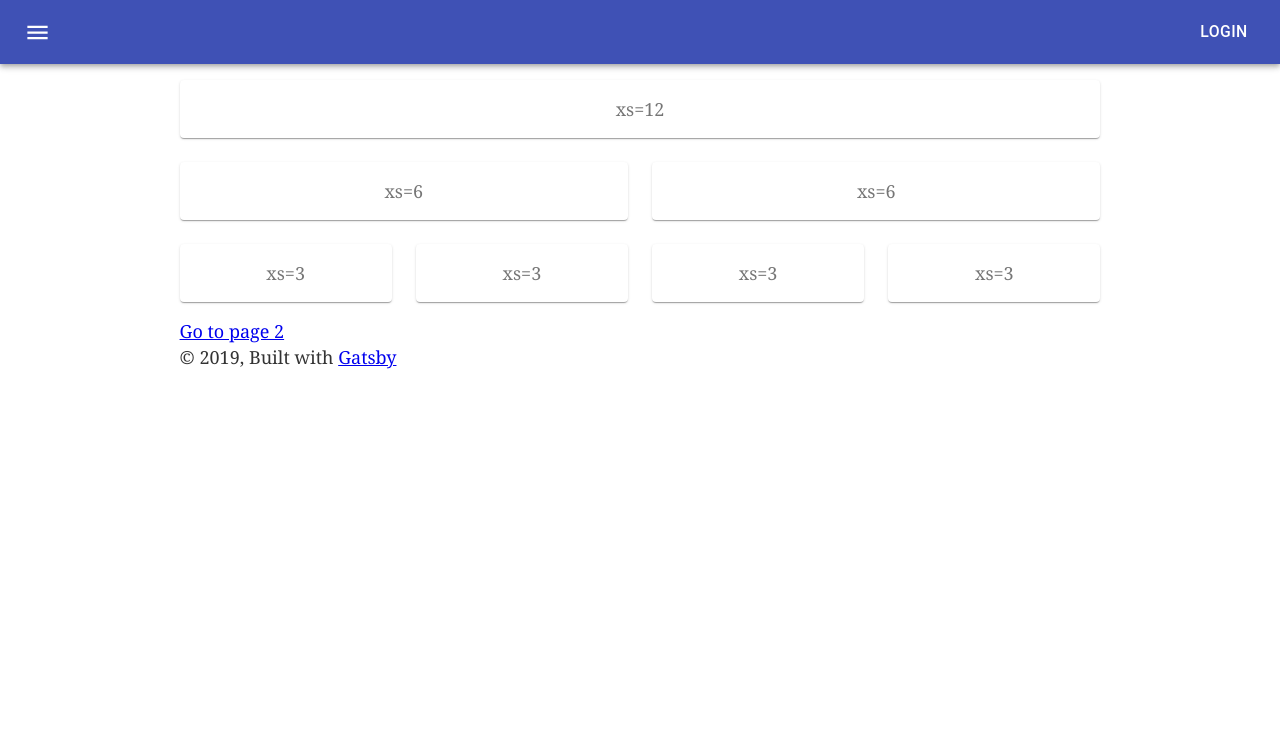
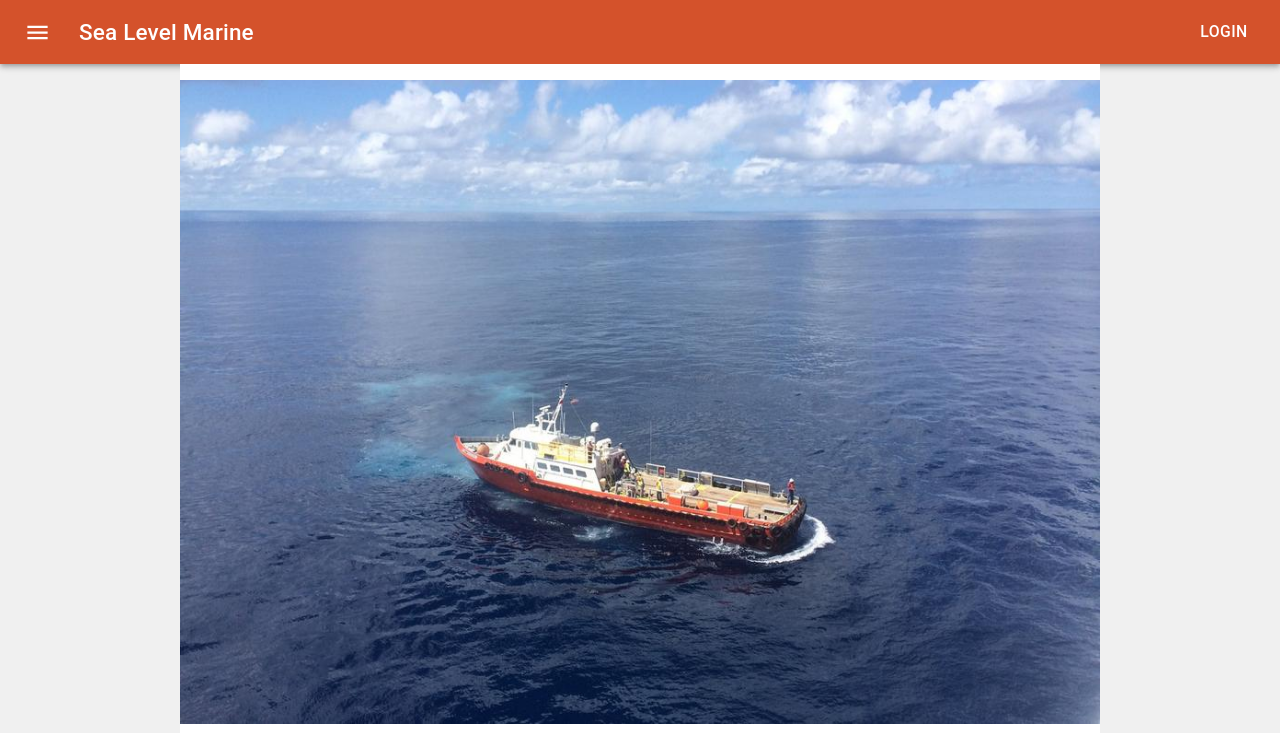
Before and after one commit to joshakeman/underwater-services, a Gatsby site in the folder website/: page / in a window 1280 px wide. Shown: the top 733 px of the page. Built offline with nearby package versions, Linux system fonts and the light colour scheme; Gatsby itself is replaced by a stand-in of ours.

Commit message:
added jumbo image to sealevel home page

```diff
--- a/website/src/components/header.js
+++ b/website/src/components/header.js
@@ -11,6 +11,9 @@ const useStyles = makeStyles(theme => ({
   root: {
     flexGrow: 1,
   },
+  appBar: {
+    backgroundColor: '#d4522b'
+  },
   menuButton: {
     marginRight: theme.spacing(2),
   },
@@ -19,18 +22,18 @@ const useStyles = makeStyles(theme => ({
   },
 }));
 
-export default function ButtonAppBar( {sitetitle}) {
+export default function ButtonAppBar( {siteTitle}) {
   const classes = useStyles();
 
   return (
     <div className={classes.root}>
-      <AppBar position="static">
+      <AppBar position="static" className={classes.appBar} >
         <Toolbar>
           <IconButton edge="start" className={classes.menuButton} color="inherit" aria-label="menu">
             <MenuIcon />
           </IconButton>
           <Typography variant="h6" className={classes.title}>
-            {sitetitle}
+            {siteTitle}
           </Typography>
           <Button color="inherit">Login</Button>
         </Toolbar>
--- a/website/src/components/layout.css
+++ b/website/src/components/layout.css
@@ -200,6 +200,7 @@ html {
 }
 body {
   color: hsla(0, 0%, 0%, 0.8);
+  background-color: rgb(240,240,240);
   font-family: georgia, serif;
   font-weight: normal;
   word-wrap: break-word;
--- a/website/src/pages/index.js
+++ b/website/src/pages/index.js
@@ -1,5 +1,5 @@
 import React from "react"
-import { Link } from "gatsby"
+import { Link, graphql } from "gatsby"
 
 //Material UI imports
 import { makeStyles } from '@material-ui/core/styles';
@@ -7,13 +7,14 @@ import Paper from '@material-ui/core/Paper';
 import Grid from '@material-ui/core/Grid';
 
 import Layout from "../components/layout"
-import Image from "../components/image"
+import Img from "gatsby-image"
 import SEO from "../components/seo"
 
 const useStyles = makeStyles(theme => ({
   root: {
     flexGrow: 1,
-    padding: theme.spacing(2, 0)
+    padding: theme.spacing(2, 0),
+    backgroundColor: 'white'
   },
   paper: {
     padding: theme.spacing(2),
@@ -22,7 +23,8 @@ const useStyles = makeStyles(theme => ({
   },
 }));
 
-const IndexPage = () => {
+const IndexPage = ({ data }) => {
+  console.log(data)
   const classes = useStyles();
 
   return (
@@ -31,7 +33,9 @@ const IndexPage = () => {
       <div className={classes.root}>
         <Grid container spacing={3}>
           <Grid item xs={12}>
-            <Paper className={classes.paper}>xs=12</Paper>
+            {/* <Paper className={classes.paper}> */}
+            <Img fluid={data.jumbotron.childImageSharp.fluid} alt="" />
+            {/* </Paper> */}
           </Grid>
           <Grid item xs={6}>
             <Paper className={classes.paper}>xs=6</Paper>
@@ -58,4 +62,21 @@ const IndexPage = () => {
   )
 }
 
+export const query = graphql`
+query HomePageQuery {
+  site {
+    siteMetadata {
+      title
+    }
+  },
+  jumbotron:  file(relativePath: { eq: "seaLevelHeader.jpg" }) {
+      childImageSharp {
+        fluid(quality: 100) {
+          ...GatsbyImageSharpFluid
+        }
+      }
+    }
+  }
+`
+
 export default IndexPage
```
Also changed, not shown: website/src/images/gatsby-astronaut.png (deleted), website/src/images/seaLevelHeader.jpg (added).
